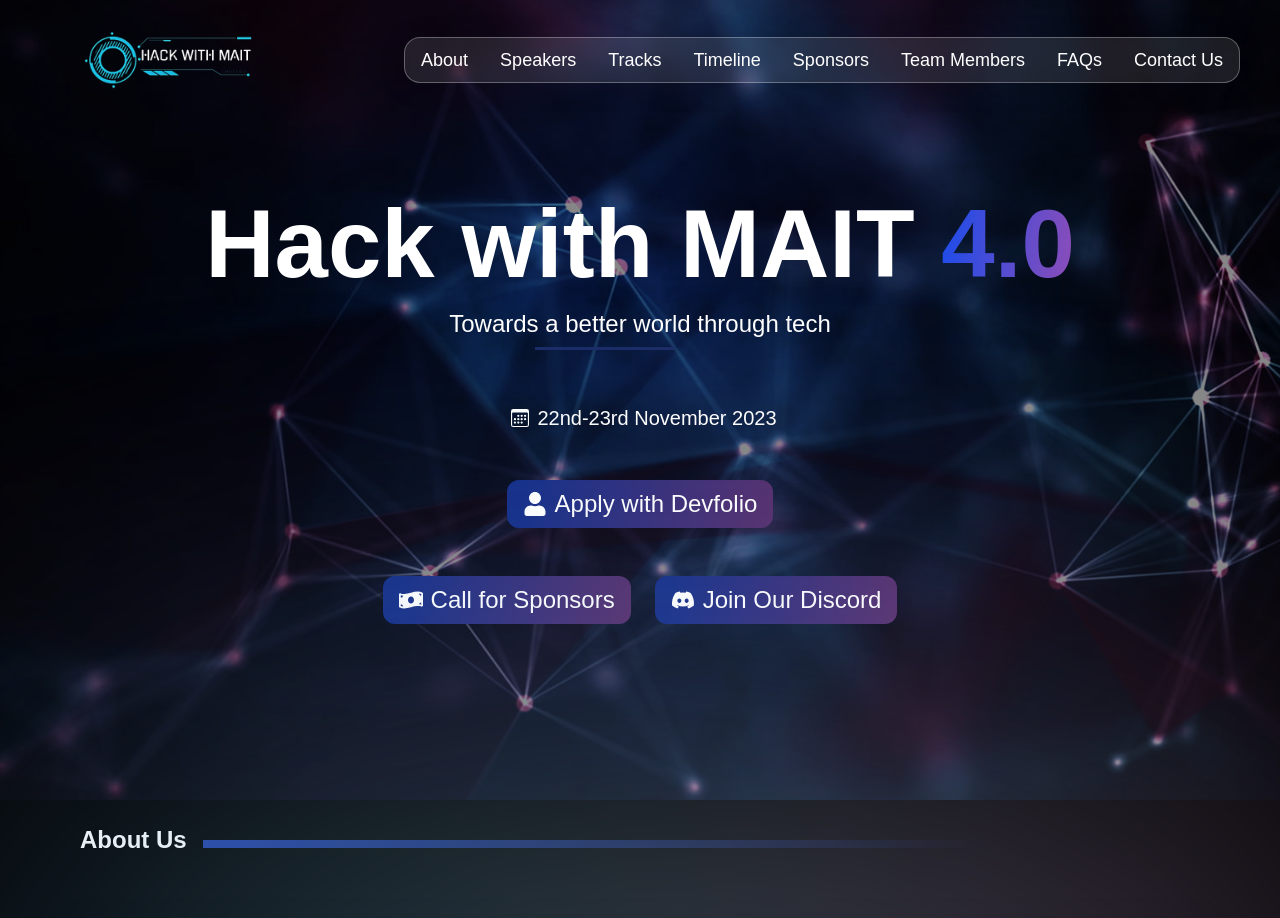
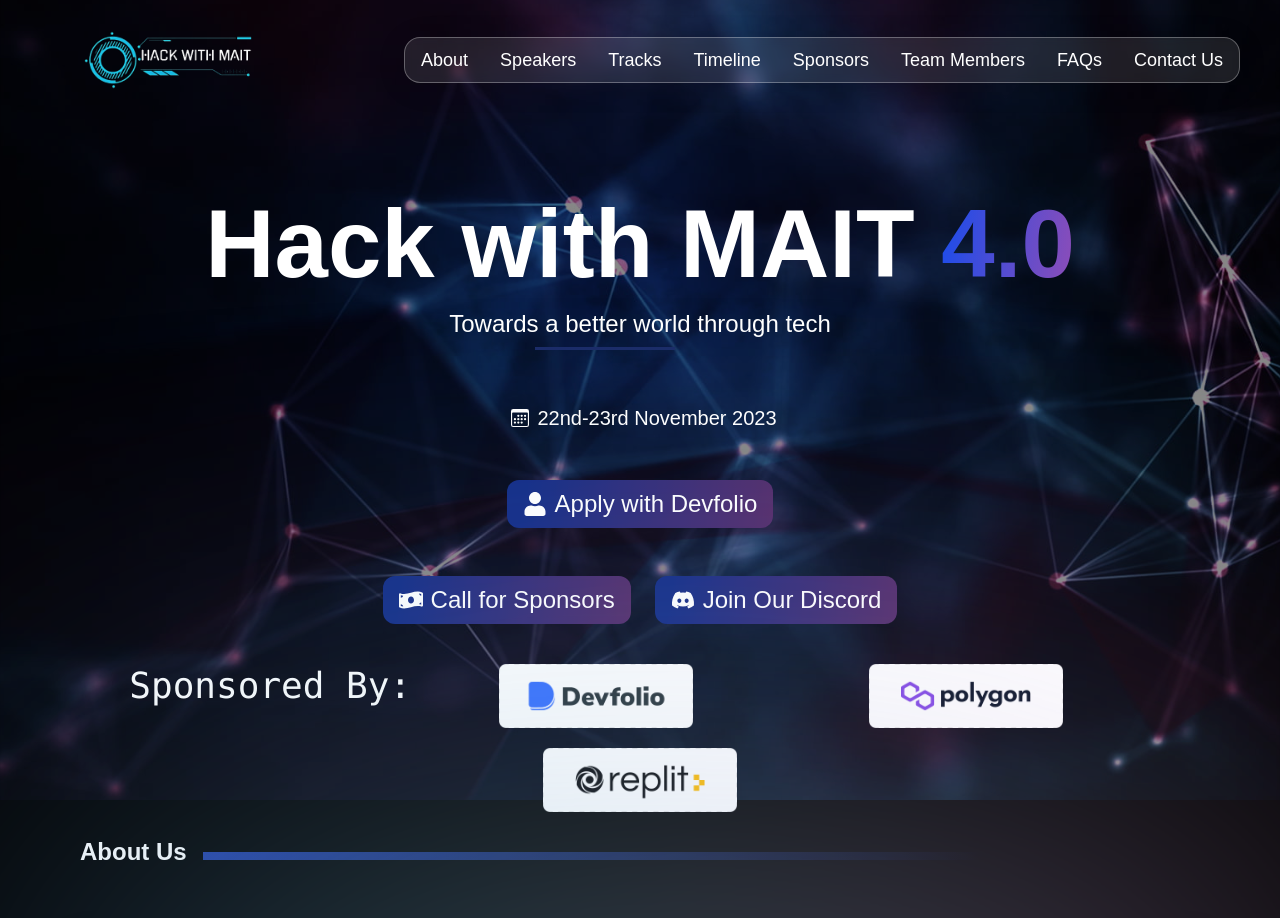
Before and after one commit to nawed2611/hackwithmait, a React (Vite) app: page / in a window 1280 px wide. Shown: the top 918 px of the page. Built offline with nearby package versions, Linux system fonts and the light colour scheme; a web font is replaced by a local one; what tw-elements would draw is missing.

Commit message:
sponsors below

```diff
--- a/src/pages/Hero.jsx
+++ b/src/pages/Hero.jsx
@@ -8,6 +8,9 @@
 import { FaDiscord, FaJoint, FaMoneyBill, FaMoneyBillWave, FaUser } from 'react-icons/fa';
 import { Link } from 'react-scroll';
 import { motion } from "framer-motion"
+import devfolioimg from '../assets/Sponsors/Devfolio.png'
+import replitimg from '../assets/Sponsors/Replit.png'
+import polygonimg from '../assets/Sponsors/Polygon.png'
 
 const variants = {
     open: { opacity: 10, x: 0 },
@@ -70,11 +73,11 @@
                 </div>
                 <div className='flex text-xl items-center justify-center sm:mt-4'><BsCalendar3 size={18} className='mx-2' />{' '} <p>22nd-23rd November 2023</p></div>
                 <motion.a
-                        href='https://discord.gg/A385NNEHKD'
-                        whileHover={{ scale: 1.05 }}
-                        whileTap={{ scale: 1 }}
-                        className='mt-6 sm:mt-12 flex items-center text-2xl  justify-center px-4 p-2 button-bg rounded-xl'>
-                        <FaUser size={24} className='mr-2' />{' '}<p>Apply with Devfolio</p></motion.a>
+                    href='https://discord.gg/A385NNEHKD'
+                    whileHover={{ scale: 1.05 }}
+                    whileTap={{ scale: 1 }}
+                    className='mt-6 sm:mt-12 flex items-center text-2xl  justify-center px-4 p-2 button-bg rounded-xl'>
+                    <FaUser size={24} className='mr-2' />{' '}<p>Apply with Devfolio</p></motion.a>
                 <div className='flex flex-col sm:flex-row gap-x-6'>
                     <motion.a
                         href='https://docs.google.com/forms/d/e/1FAIpQLSdfU7NMvTDDVi-WfmwIlJwd04pMEdUIvgHU2HX6pcxZgMpB4Q/viewform'
@@ -90,6 +93,18 @@
                         <FaDiscord size={24} className='mr-2' />{' '}<p>Join Our Discord</p></motion.a>
                 </div>
             </motion.div>
+                <div className='flex flex-wrap justify-center items-center'>
+                    <p className='text-4xl font-mono'>Sponsored By:</p>
+                    <div className='flex px-12 mt-5 space-x-3 items-center justify-center mx-10'>
+                        <img src={devfolioimg} alt="" className=' h-16' />
+                    </div>
+                    <div className='flex px-12 mt-5 space-x-3 items-center justify-center mx-10'>
+                        <img src={polygonimg} alt="" className=' h-16' />
+                    </div>
+                    <div className='flex px-12 mt-5 space-x-3 items-center justify-center mx-10'>
+                        <img src={replitimg} alt="" className=' h-16' />
+                    </div>
+                </div>
         </div >
     )
 }
```
Also changed, not shown: src/App.jsx (line endings or trailing spaces), src/assets/Sponsors/devfolio_dark.png (added).
